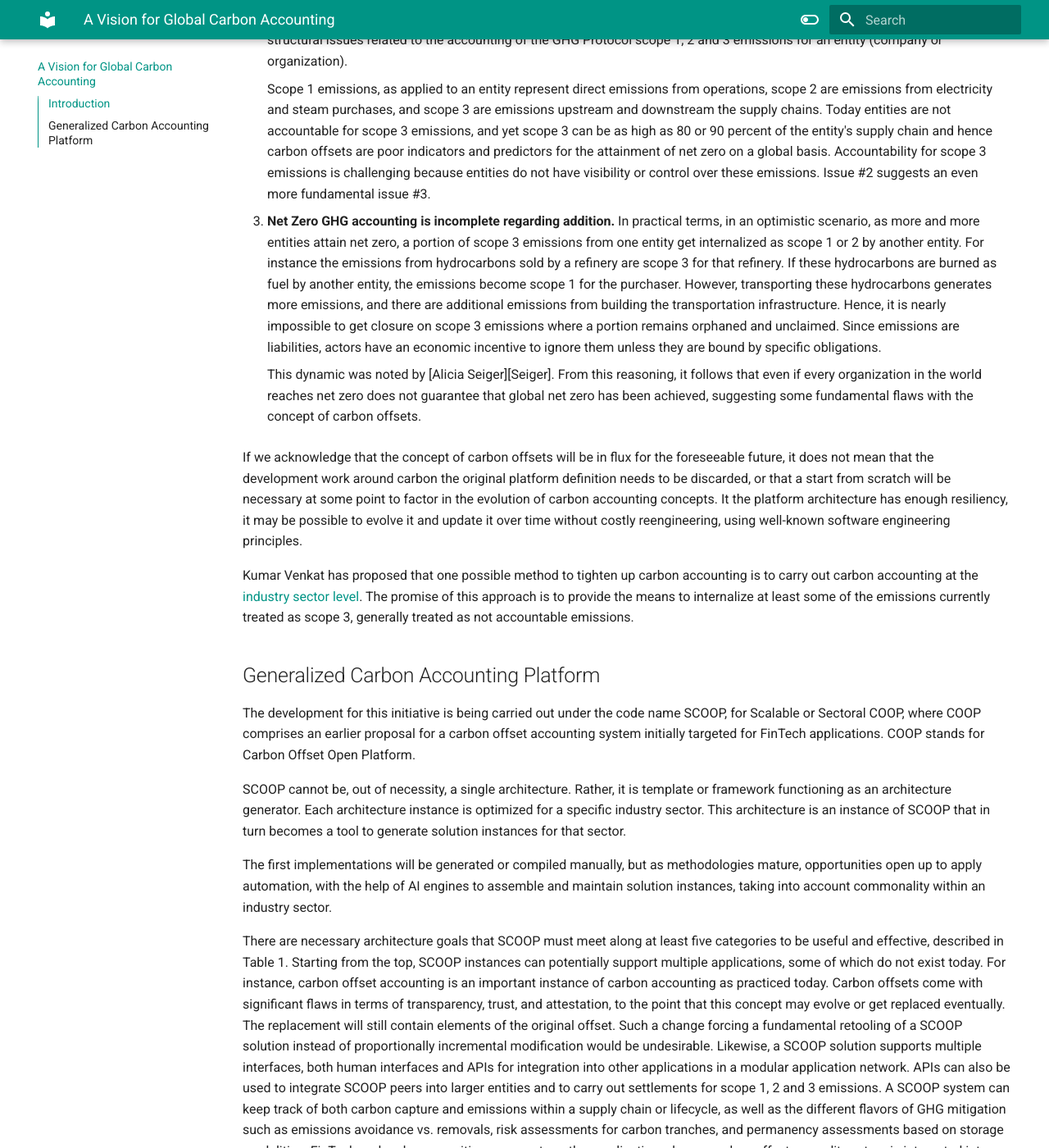
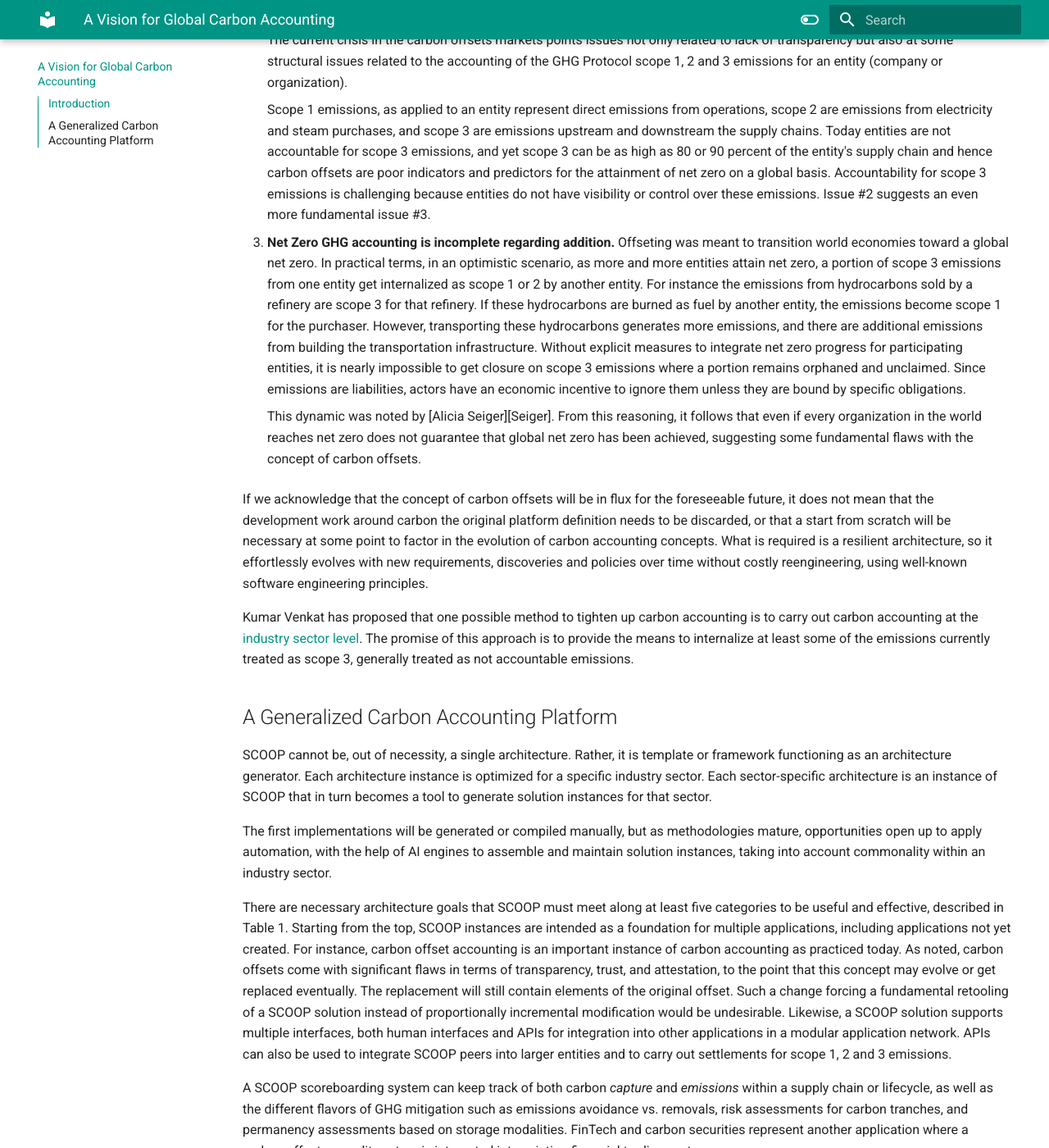
Before and after one commit to Carbon-Offset-Open-Platform/mainPublicDoc, an MkDocs documentation site: the page built from docs/index.md, in a window 1280 px wide and 1400 px high, scrolled down 479 px. Shown: the whole window at 82% size. Built offline with MkDocs 1.6.1 and Material for MkDocs 9.7.7, drawn with Linux system fonts in a browser that asks for light colours; some of the changed text lies outside the part shown.

Commit message:
Test edits

```diff
--- a/docs/index.md
+++ b/docs/index.md
@@ -1,8 +1,8 @@
 # A Vision for Global Carbon Accounting
 
 ## Introduction
-SCOOP stands for Scalable Carbon Offset Open Platform.  It was initially intended as an [IT platform to support the financialization of carbon offsets]().
-This initial exploration work suggested that the platform requires a flexible architecture to keep pace with the understanding of GHG dynamics. There are three fundamental issues, namely,
+SCOOP stands for Scalable or Sectoral Carbon Offset Open Platform.  It is an evolution of an [IT platform initially targeted at the financialization of carbon offsets]().
+This initial exploration work suggested that the platform requires a flexible architecture to keep pace with the understanding of GHG dynamics. A GHG mitigation strategy solely focused on offsetting faces three fundamental issues, namely,
 
 1. **Credibility crisis.**  Carbon offsets are going through a credibility crisis, primarily due to lack of transparency in offset supply chains.  This is not the first time or the last.  BloombergNEF is relatively [optimistic](https://www.bloomberg.com/professional/blog/long-term-carbon-offsets-outlook-2023/) on this trend.  This may not hold for the reasons below.
 
@@ -10,25 +10,24 @@ This initial exploration work suggested that the platform requires a flexible ar
 
     Scope 1 emissions, as applied to an entity represent direct emissions from operations, scope 2 are emissions from electricity and steam purchases, and scope 3 are emissions upstream and downstream the supply chains.  Today entities are not accountable for scope 3 emissions, and yet scope 3 can be as high as 80 or 90 percent of the entity's supply chain and hence carbon offsets are poor indicators and predictors for the attainment of net zero on a global basis.  Accountability for scope 3 emissions is challenging because entities do not have visibility or control over these emissions.  Issue #2 suggests an even more fundamental issue #3.
 
-3. **Net Zero GHG accounting is incomplete regarding addition.** In practical terms, in an optimistic scenario, as more and more entities attain net zero, a portion of scope 3 emissions from one entity get internalized as scope 1 or 2 by another entity.  For instance the emissions from hydrocarbons sold by a refinery are scope 3 for that refinery.  If these hydrocarbons are burned as fuel by another entity, the emissions become scope 1 for the purchaser.  However, transporting these hydrocarbons generates more emissions, and there are additional emissions from building the transportation infrastructure. Hence, it is nearly impossible to get closure on scope 3 emissions where a portion remains orphaned and unclaimed.  Since emissions are liabilities, actors have an economic incentive to ignore them unless they are bound by specific obligations.
+3. **Net Zero GHG accounting is incomplete regarding addition.** Offseting was meant to transition world economies toward a global net zero.  In practical terms, in an optimistic scenario, as more and more entities attain net zero, a portion of scope 3 emissions from one entity get internalized as scope 1 or 2 by another entity.  For instance the emissions from hydrocarbons sold by a refinery are scope 3 for that refinery.  If these hydrocarbons are burned as fuel by another entity, the emissions become scope 1 for the purchaser.  However, transporting these hydrocarbons generates more emissions, and there are additional emissions from building the transportation infrastructure. Without explicit measures to integrate net zero progress for participating entities, it is nearly impossible to get closure on scope 3 emissions where a portion remains orphaned and unclaimed.  Since emissions are liabilities, actors have an economic incentive to ignore them unless they are bound by specific obligations.
 
     This dynamic was noted by [Alicia Seiger][Seiger].  From this reasoning, it follows that even if every organization in the world reaches net zero does not guarantee that global net zero has been achieved, suggesting some fundamental flaws with the concept of carbon offsets.
 
-If we acknowledge that the concept of carbon offsets will be in flux for the foreseeable future, it does not mean that the development work around carbon the original platform definition needs to be discarded, or that a start from scratch will be necessary at some point to factor in the evolution of carbon accounting concepts.  It the platform architecture has enough resiliency, it may be possible to evolve it and update it over time without costly reengineering, using well-known software engineering principles.
+If we acknowledge that the concept of carbon offsets will be in flux for the foreseeable future, it does not mean that the development work around carbon the original platform definition needs to be discarded, or that a start from scratch will be necessary at some point to factor in the evolution of carbon accounting concepts.  What is required is a resilient architecture, so it effortlessly evolves with new requirements, discoveries and policies over time without costly reengineering, using well-known software engineering principles.
 
 Kumar Venkat has proposed that one possible method to tighten up carbon accounting is to carry out carbon accounting at the [industry sector level](https://illuminem.com/illuminemvoices/to-decarbonize-focus-on-sectors-rather-than-companies).  The promise of this approach is to provide the means to internalize at least some of the emissions currently treated as scope 3, generally treated as not accountable emissions.
 
-## Generalized Carbon Accounting Platform
-The development for this initiative is being carried out under the code name SCOOP, for Scalable or Sectoral COOP, where COOP comprises an earlier proposal for a carbon offset accounting system initially targeted for FinTech applications.  COOP stands for Carbon Offset Open Platform.
-
-SCOOP cannot be, out of necessity, a single architecture.  Rather, it is template or framework functioning as an architecture generator.  Each architecture instance is optimized for a specific industry sector.  This architecture is an instance of SCOOP that in turn becomes a tool to generate solution instances for that sector.
+## A Generalized Carbon Accounting Platform
+SCOOP cannot be, out of necessity, a single architecture.  Rather, it is template or framework functioning as an architecture generator.  Each architecture instance is optimized for a specific industry sector.  Each sector-specific architecture is an instance of SCOOP that in turn becomes a tool to generate solution instances for that sector.
 
 The first implementations will be generated or compiled manually, but as methodologies mature, opportunities open up to apply automation, with the help of AI engines to assemble and maintain solution instances, taking into account commonality within an industry sector.
 
-There are necessary architecture goals that SCOOP must meet along at least five categories to be useful and effective, described in Table 1.  Starting from the top, SCOOP instances can potentially support multiple applications, some of which do not exist today.  For instance, carbon offset accounting is an important instance of carbon accounting as practiced today.  Carbon offsets come with significant flaws in terms of transparency, trust, and attestation, to the point that this concept may evolve or get replaced eventually.  The replacement will still contain elements of the original offset.  Such a change forcing a fundamental retooling of a SCOOP solution instead of proportionally incremental modification would be undesirable.  Likewise, a SCOOP solution supports multiple interfaces, both human interfaces and APIs for integration into other applications in a modular application network.  APIs can also be used to integrate SCOOP peers into larger entities and to carry out settlements for scope 1, 2 and 3 emissions.
-A SCOOP system can keep track of both carbon capture and emissions within a supply chain or lifecycle, as well as the different flavors of GHG mitigation such as emissions avoidance vs. removals, risk assessments for carbon tranches, and permanency assessments based on storage modalities. FinTech and carbon securities represent another application where a carbon offset or credit system is integrated into existing financial trading systems.
+There are necessary architecture goals that SCOOP must meet along at least five categories to be useful and effective, described in Table 1.  Starting from the top, SCOOP instances are intended as a foundation for multiple applications, including applications not yet created.  For instance, carbon offset accounting is an important instance of carbon accounting as practiced today.  As noted, carbon offsets come with significant flaws in terms of transparency, trust, and attestation, to the point that this concept may evolve or get replaced eventually.  The replacement will still contain elements of the original offset.  Such a change forcing a fundamental retooling of a SCOOP solution instead of proportionally incremental modification would be undesirable.  Likewise, a SCOOP solution supports multiple interfaces, both human interfaces and APIs for integration into other applications in a modular application network.  APIs can also be used to integrate SCOOP peers into larger entities and to carry out settlements for scope 1, 2 and 3 emissions.
 
-A SCOOP model incorporates capabilities to explicitly identify and quantify scope 3 targets that can be internalized into scope 1 or 2 from interactions within the entities in an industry segment.  These interactions take place when a new entity is integrated into the model as well as during operations.
+A SCOOP scoreboarding system can keep track of both carbon _capture_ and _emissions_ within a supply chain or lifecycle, as well as the different flavors of GHG mitigation such as emissions avoidance vs. removals, risk assessments for carbon tranches, and permanency assessments based on storage modalities. FinTech and carbon securities represent another application where a carbon offset or credit system is integrated into existing financial trading systems.
+
+A SCOOP model incorporates capabilities to explicitly identify and quantify scope 3 targets that can be internalized into scope 1 or 2 from interactions within the entities in an industry segment.  These interactions take place when a new entity is incorporated integrated into an existing sectoral model as well as during operations.
 
 A SCOOP system must be scalable over every metric relevant to an application.  The human interface must support access by individuals, where these individuals may be from cohorts varying in size from a few dozen to millions.  Calls to APIs must satisfy latency and throughput performance as required by an application.  Solutions for a particular industry can be cloned to represent individual participants within the industry, and orchestrated action across all instances within an industry should be possible.  This makes possible calculating country-wide net zero assessments across an entire industry segment.
 
@@ -37,8 +36,8 @@ _Table 1.  SCOOP Objectives_
 
 |Requirements       | Remarks|
 |--                 |-- |
-|Applications       |Carbon Accounting for both Capture _and_ emissions |
-|                   |Carbon offset Accounting  |
+|Applications       |Carbon Accounting for both Capture _and_ Emissions |
+|                   |Carbon Offset Accounting  |
 |                   |Scope 1, 2 and 3 Emissions Monitoring |
 |                   |Bringing Trust to FinTech and Carbon Securities|
 |||
@@ -61,7 +60,7 @@ _Table 1.  SCOOP Objectives_
 |Foundation Technologies | Digital Twins; Internet of Things; NoSQL; LoRa; GIS; Blockchain Secure Ledgers; Artificial Intelligence; Financial, Cybersecurity, Privacy and Regulatory Standards
 ||
 
-A goal for SCOOP is to generalize the original COOP architecture to encompass an industry sector without significant rework.  Let's call this new scheme scaled COOP, or simply SCOOP.  COOP models a single supply chain, from digital twin to financial market offerings. SCOOP becomes an IT carbon accounting platform, much larger in scope, with dozens, possibly hundreds of digital twin models representing a cross section of the target industry, with potentially multiple applications.  COOP is still there, as a particular case.
+A goal for SCOOP is to generalize the original COOP architecture to encompass an industry sector without significant rework as more entities are incorporated into the sectoral model.  Let's call this new scheme scaled COOP, or simply SCOOP.  COOP models a single supply chain, from digital twin to financial market offerings. SCOOP becomes an IT carbon accounting platform, much larger in scope, with dozens, possibly hundreds of digital twin models representing a cross section of the target industry, with potentially multiple applications.  COOP is still there, as a particular case.
 The SCOOP architecture represents a trivial modification to the original COOP architecture.  Let's start with the original COOP architecture, shown in Figure 1.
 
 ![alt text](image-4.png)
```
Also changed, not shown: other parts of docs/index.md (+2 -2 lines).
